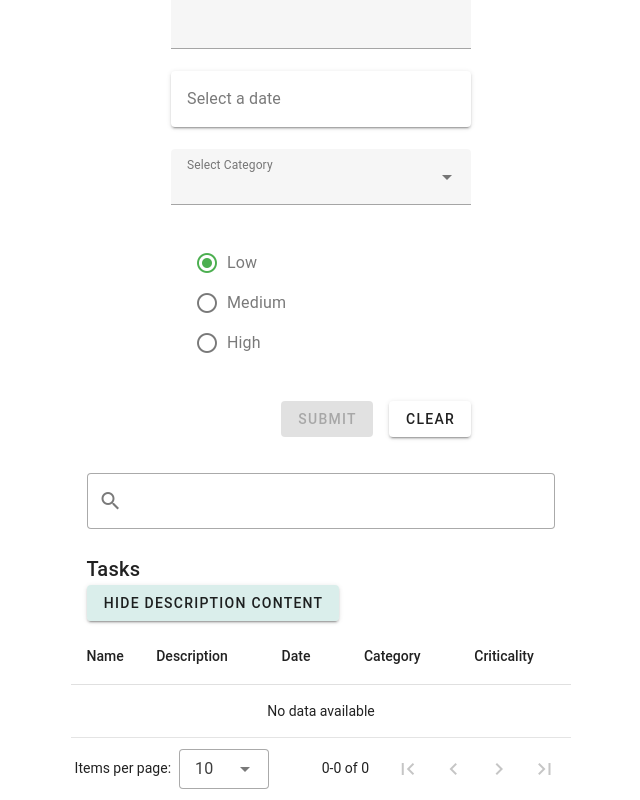
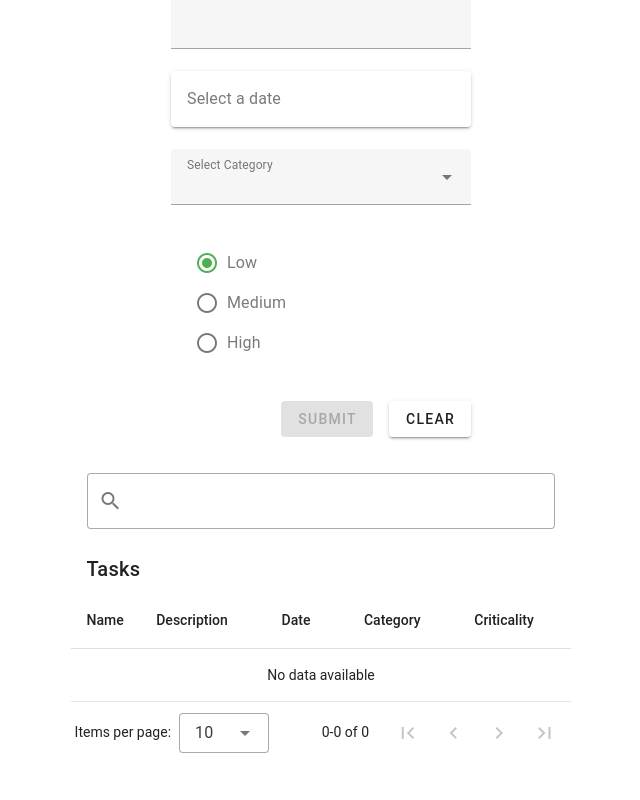
Before and after one commit to marinelakal/To-do-App, a Vue app: page /tasks in a window 1280 px wide. Shown: the part 473-1273 px from the top of the page, without its empty margins (319-959 px from the left). After the commit the page ends 1237 px from the top, so only its background shows below. Built offline with nearby package versions, Linux system fonts and the light colour scheme.

Commit message:
Hide/Show description content button shows when the table has at least one task, the description is hidden by default.

```diff
--- a/src/components/Tasks/TheTaskTable.vue
+++ b/src/components/Tasks/TheTaskTable.vue
@@ -3,7 +3,7 @@
     <v-card flat>
       <v-card-title>
         Tasks
-        <v-btn class="show-hide" @click="toggleDescriptionContent">
+        <v-btn class="show-hide" v-if="hasTasks" @click="toggleDescriptionContent">
           {{ showDescriptionContent ? 'Hide' : 'Show' }} Description Content
         </v-btn>
       </v-card-title>
@@ -190,7 +190,7 @@ export default {
       mdiDelete,
       mdiContentCopy,
       search: '',
-      showDescriptionContent: true,
+      showDescriptionContent: false,
       headers: [
         {
           align: 'start',
@@ -226,7 +226,10 @@ export default {
         const bImportant = b?.important ? 1 : 0;
         return bImportant - aImportant;
       });
-    }
+    },
+    hasTasks() {
+      return this.todoStore.todoList.length > 0;
+    },
   },
   methods: {
     toggleDescriptionContent() {
```
